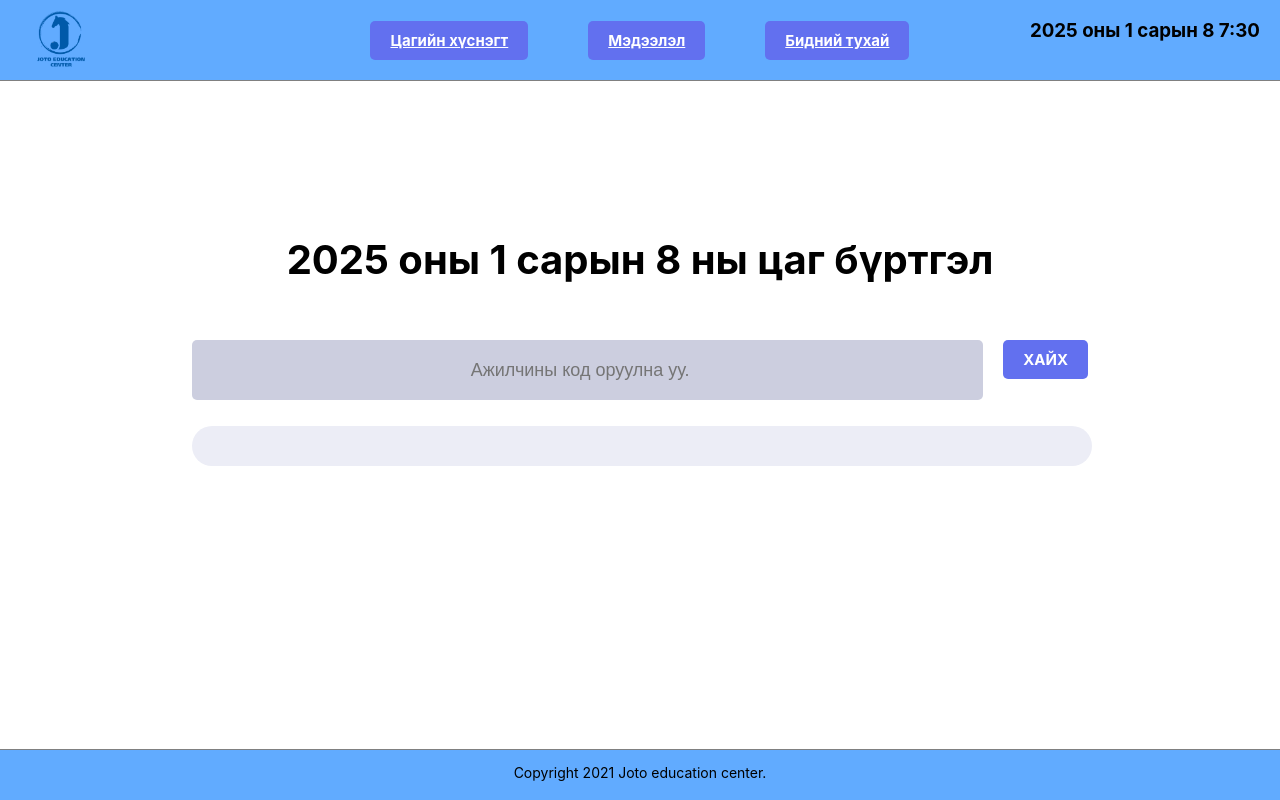
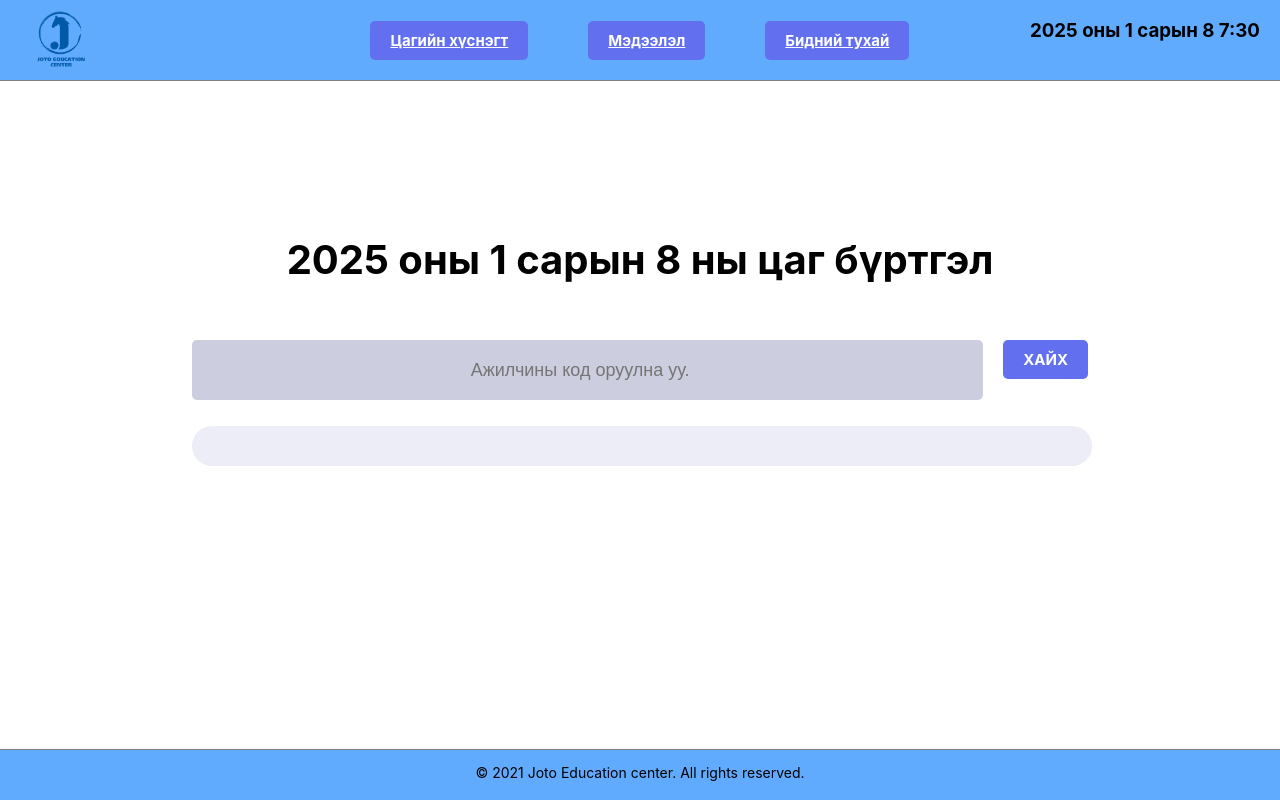
Before and after one commit to UGN0619/time-frontend, a React (Create React App) app: page / in a window 1280 px wide. Built offline with nearby package versions, Linux system fonts and the light colour scheme.

Commit message:
footer ynzlsn

```diff
--- a/src/Component/Footer.js
+++ b/src/Component/Footer.js
@@ -3,7 +3,8 @@ import "../Style/Footer.css";
 function Footer() {
   return (
     <div className="footer">
-      <p>Copyright 2021 Joto education center.</p>
+      <p>© 2021 Joto Education center. All rights reserved.
+      </p>
 
     </div>
   );
```
